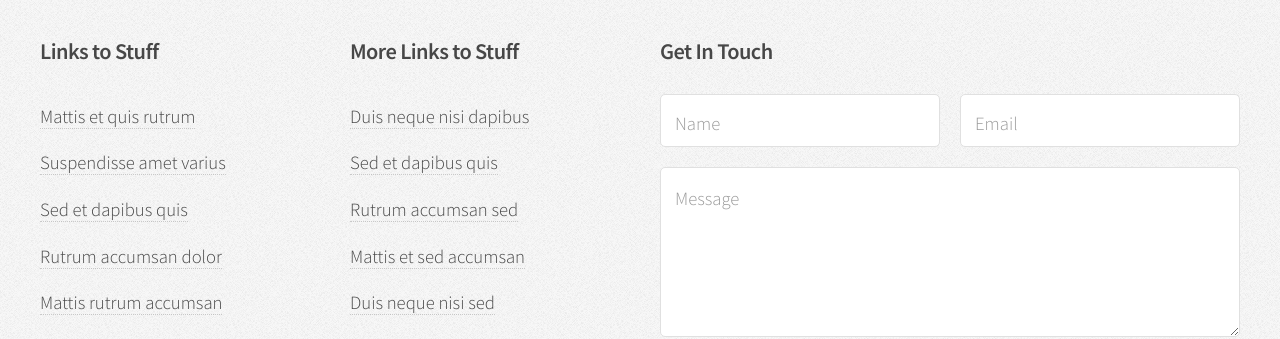
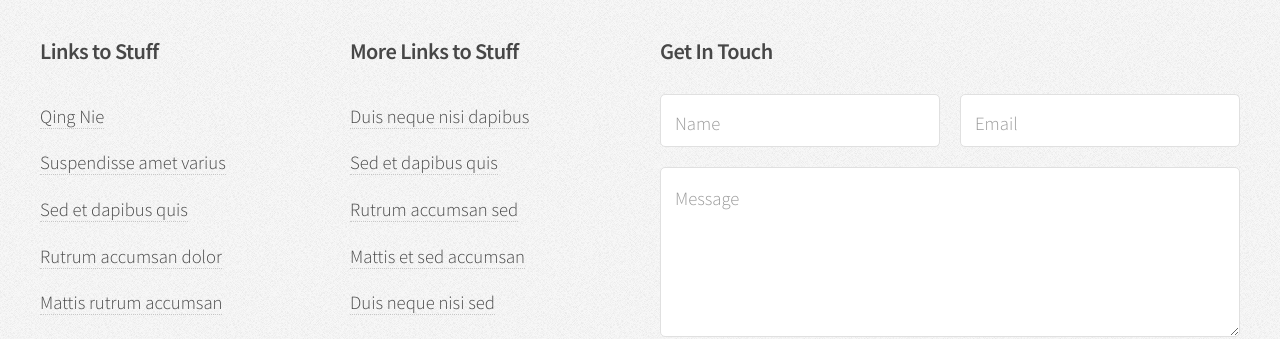
Before and after one commit to NieLab/nielab.github.io, a Jekyll site: the page built from index.html, in a window 1280 px wide and 900 px high, scrolled down 1507 px. Shown: the part 155-494 px from the top of the window. Built offline with Jekyll 4.4.1, drawn with Linux system fonts in a browser that asks for light colours.

Commit message:
Update footer.html

```diff
--- a/_includes/footer.html
+++ b/_includes/footer.html
@@ -7,7 +7,7 @@
 								<section class="6u">
 									<h3>Links to Stuff</h3>
 									<ul class="links">
-										<li><a href="#">Mattis et quis rutrum</a></li>
+										<li><a href="http://faculty.sites.uci.edu/qnie/">Qing Nie</a></li>
 										<li><a href="#">Suspendisse amet varius</a></li>
 										<li><a href="#">Sed et dapibus quis</a></li>
 										<li><a href="#">Rutrum accumsan dolor</a></li>
```
